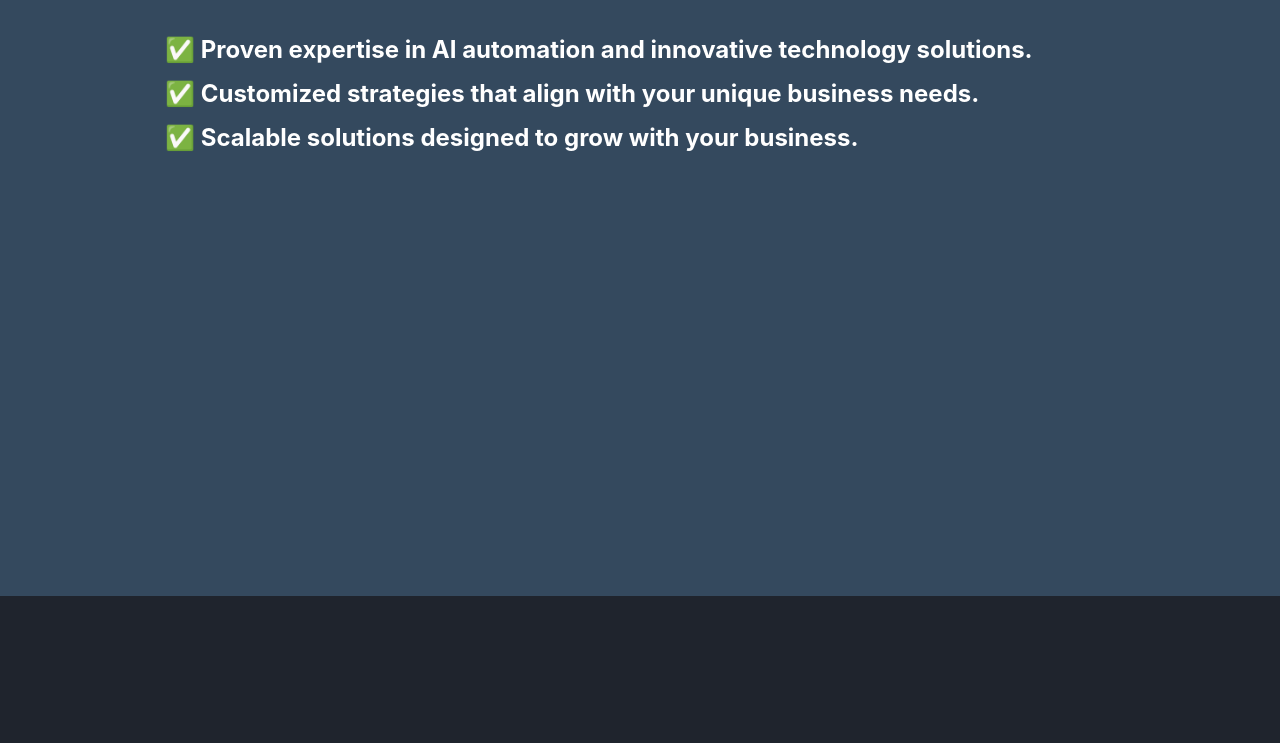
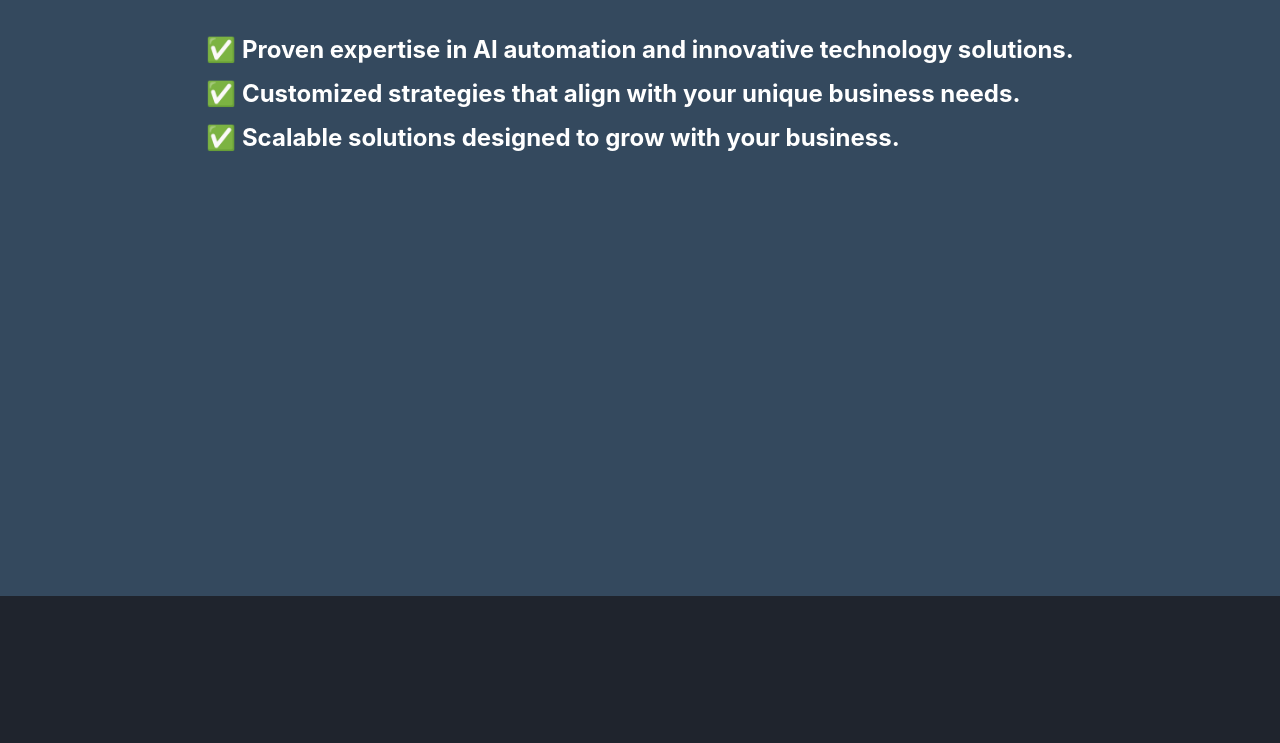
Before and after one commit to tttlai/areteai, a plain HTML site: page index.html in a window 1280 px wide. Shown: the part 204-947 px from the top of the page. Drawn offline with nearby package versions, Linux system fonts and the light colour scheme.

Commit message:
Update style.css

```diff
--- a/style.css
+++ b/style.css
@@ -116,6 +116,7 @@ nav.navbar {
 #team h2 {
     margin-bottom: 3rem; /* Adjust spacing as needed */
     color: #db691e ;
+    font-family: cursive;
 }
 
 .services, .home {
@@ -131,6 +132,21 @@ nav.navbar {
     display: flex;       /* Allows better control over the icon and text alignment */
     align-items: flex-start; /* Ensures the text aligns to the top of the icon */
     margin-bottom: 0.5rem; /* Optional: Adds spacing between list items */
+}
+
+.home {
+    list-style-type: none; /* Optional: removes default bullets */
+    text-align: center; /* Centers text inside the list items */
+    margin: 0 auto; /* Centers the <ul> horizontally */
+    padding: 0; /* Removes default padding */
+}
+
+#home .col {
+    display: flex;
+    flex-direction: column;
+    align-items: center; /* Centers children horizontally */
+    justify-content: center; /* Centers children vertically */
+    height: 100%; /* Optional: ensures full height if needed */
 }
 
 .services li span {
```
